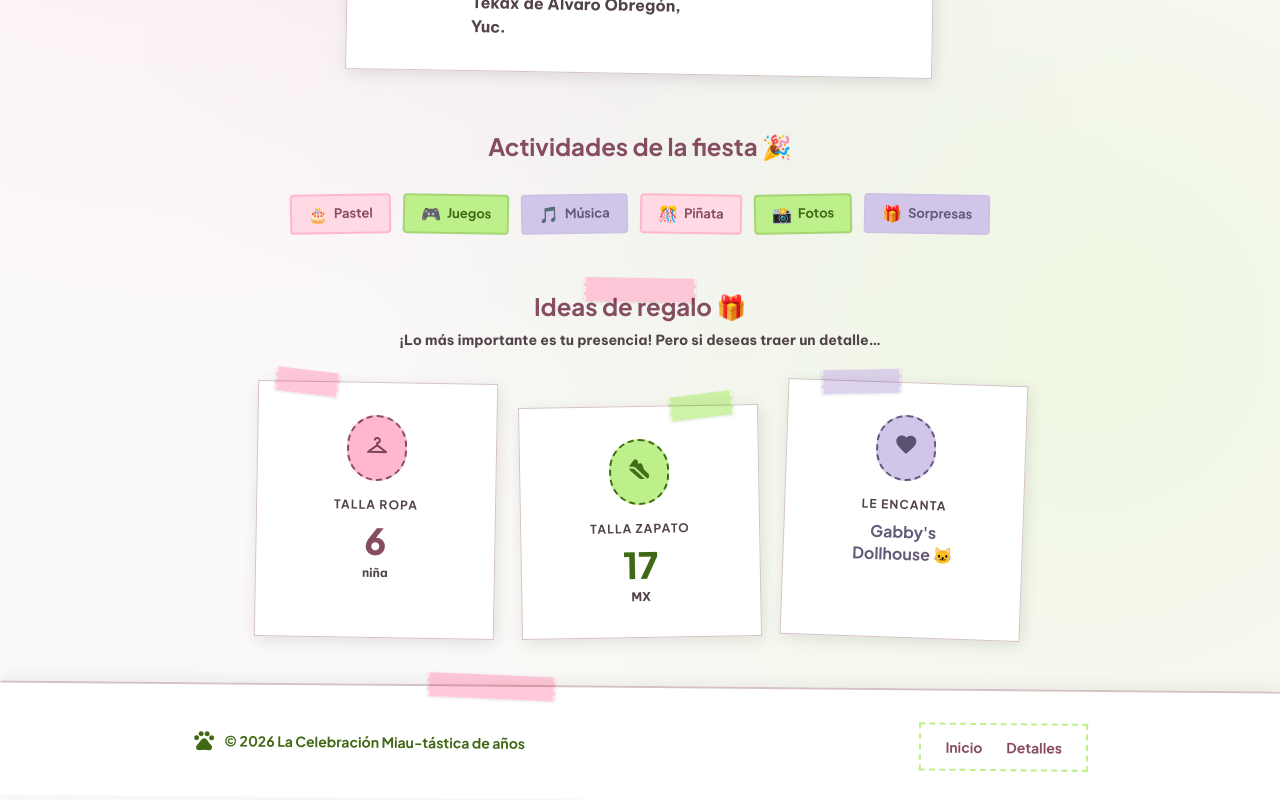
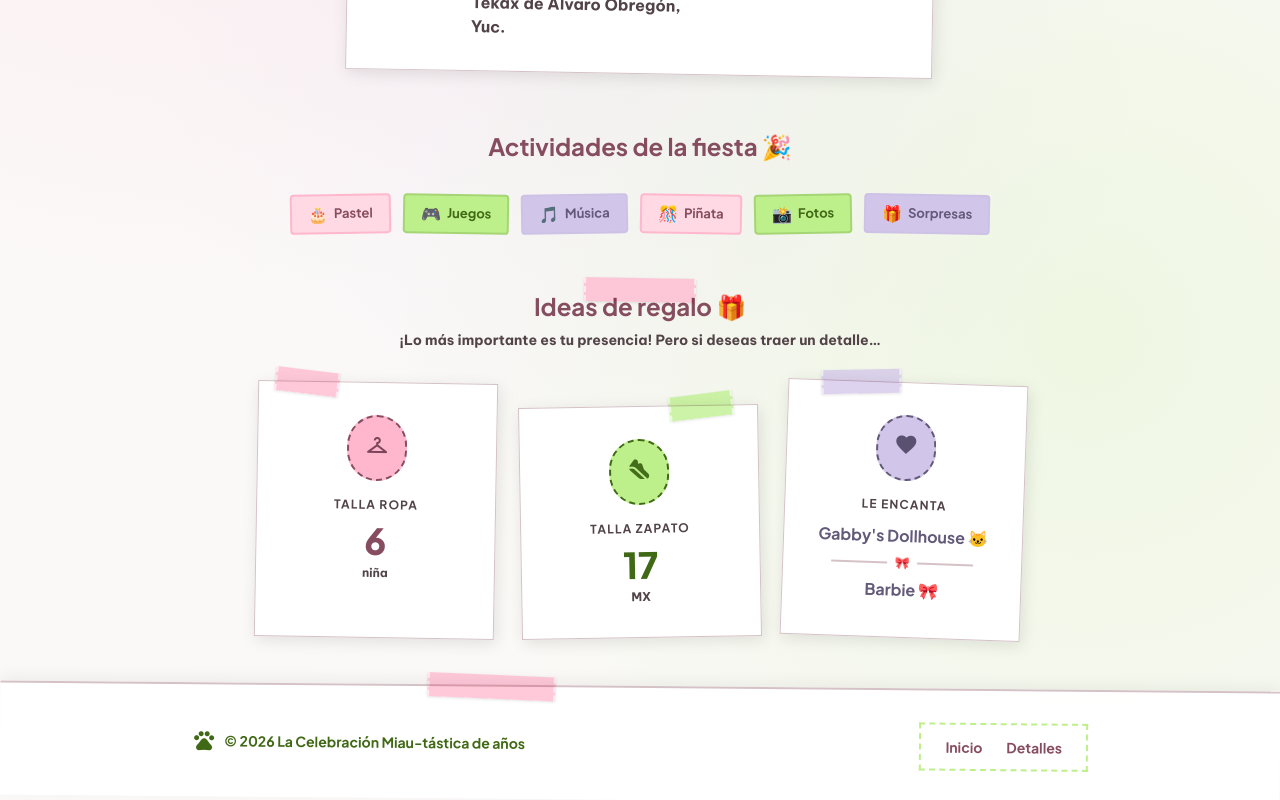
Before and after one commit to Jramirez91/inv-arly, a React (Vite) app: page /detalles in a window 1280 px wide. Shown: the part 751-1551 px from the top of the page. Built offline with nearby package versions, Linux system fonts and the light colour scheme.

Commit message:
feat/main add barbie

```diff
--- a/src/pages/EventDetails.tsx
+++ b/src/pages/EventDetails.tsx
@@ -270,13 +270,21 @@ export default function EventDetails() {
               </span>
             </div>
             <span
-              className="uppercase tracking-widest font-bold text-xs mb-2 block"
+              className="uppercase tracking-widest font-bold text-xs mb-3 block"
               style={{ fontFamily: '"Plus Jakarta Sans", sans-serif', color: 'var(--on-surface-variant)' }}
             >
               LE ENCANTA
             </span>
             <p className="text-base font-bold leading-snug" style={{ fontFamily: '"Plus Jakarta Sans", sans-serif', color: 'var(--tertiary)' }}>
-              Gabby's<br/>Dollhouse 🐱
+              Gabby's Dollhouse 🐱
+            </p>
+            <div className="w-full flex items-center gap-2 my-2 px-4" aria-hidden="true">
+              <span className="flex-1 h-0.5" style={{ background: 'var(--outline-variant)' }} />
+              <span className="text-xs">🎀</span>
+              <span className="flex-1 h-0.5" style={{ background: 'var(--outline-variant)' }} />
+            </div>
+            <p className="text-base font-bold leading-snug" style={{ fontFamily: '"Plus Jakarta Sans", sans-serif', color: 'var(--tertiary)' }}>
+              Barbie 🎀
             </p>
           </div>
 
```
